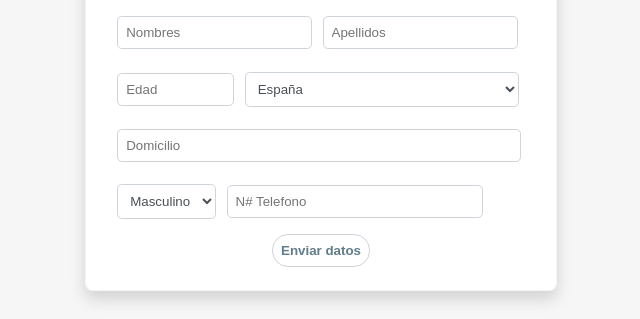
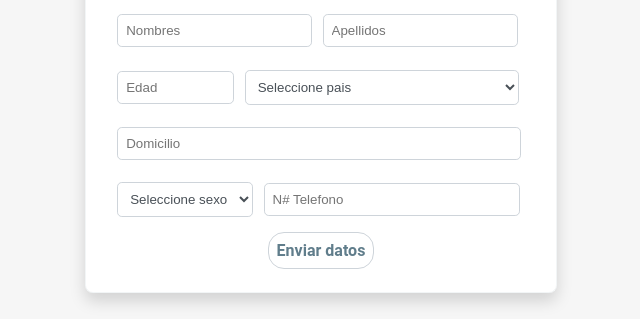
Before and after one commit to ldavidsp/softservices, a plain HTML site: page index.html in a window 1280 px wide. Shown: the part 303-622 px from the top of the page, without its empty margins (319-959 px from the left). Drawn offline with Linux system fonts and the light colour scheme.

Commit message:
Change format btn

```diff
--- a/index.html
+++ b/index.html
@@ -20,7 +20,8 @@
 
 				<div class="form-group">
 					<input type="number" id="age" class="input-form age" placeholder="Edad"/>
-					<select class="input-form" id="sex">
+					<select class="input-form country" id="country">
+						<option value="" selected>Seleccione pais</option>
 						<option value="AF">Afganistán</option>
 						<option value="AL">Albania</option>
 						<option value="DE">Alemania</option>
@@ -85,7 +86,7 @@
 						<option value="AE">Emiratos Árabes Unidos</option>
 						<option value="ER">Eritrea</option>
 						<option value="SI">Eslovenia</option>
-						<option value="ES" selected>España</option>
+						<option value="ES">España</option>
 						<option value="US">Estados Unidos</option>
 						<option value="EE">Estonia</option>
 						<option value="ET">Etiopía</option>
@@ -263,7 +264,8 @@
 				</div>
 
 				<div class="form-group">
-					<select class="input-form" id="country">
+					<select class="input-form sex" id="sex">
+						<option value="" selected>Seleccione sexo</option>
 						<option value="M">Masculino</option>
 						<option value="F">Femenino</option>
 					</select>
@@ -271,7 +273,7 @@
 				</div>
 
 				<div class="form-btn">
-					<input type="button" class="btn-send" id="btn-send" value="Enviar datos"/>
+					<a class="btn-send" id="btn-send">Enviar datos</a>
 				</div>
 			</div>
 		</form>
```
